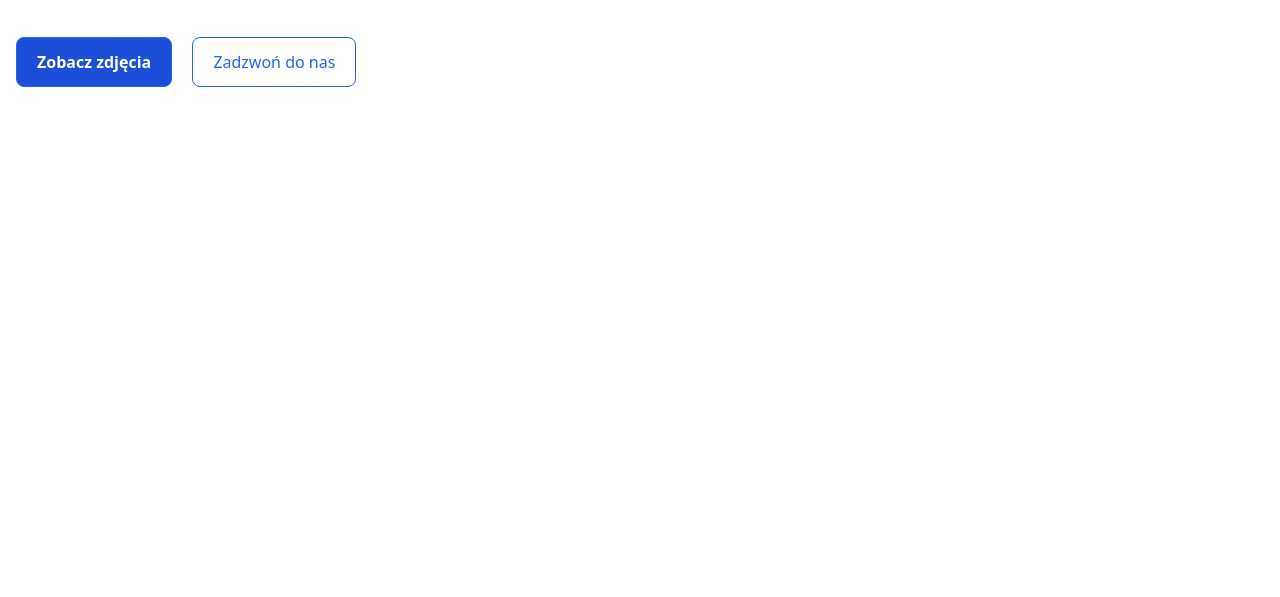
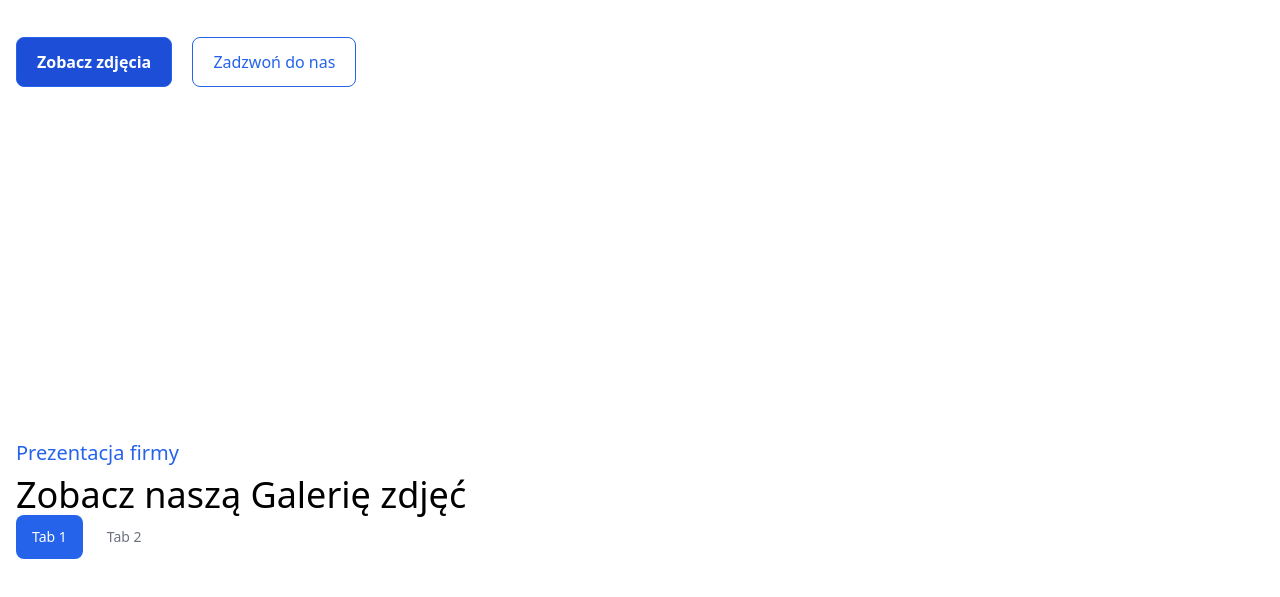
Before and after one commit to tomi0505/adsite_pro_zad_rekrutacyjne, a plain HTML site: page src/index.html in a window 1280 px wide. Shown: the part 399-996 px from the top of the page. Before the commit the page ends 800 px from the top, so only its background shows below. Drawn offline with nearby package versions, Linux system fonts and the light colour scheme.

Commit message:
page works___

```diff
--- a/src/index.html
+++ b/src/index.html
@@ -46,6 +46,21 @@
     </div>
   </header>
 
+  <div class="container mx-auto px-4 py-4 lg:pt-24 lg:pb-64">
+    <h5 class="roboto-condensed mb-2 text-blue-600 text-xl">Prezentacja firmy</h5>
+    <h3 class="text-4xl	bebas-neue-regular">Zobacz naszą Galerię zdjęć</h3>
+
+
+    <ul class="flex flex-wrap text-sm font-medium text-center text-gray-500 dark:text-gray-400">
+      <li class="me-2">
+          <a href="#" class="inline-block px-4 py-3 text-white bg-blue-600 rounded-lg active" aria-current="page">Tab 1</a>
+      </li>
+      <li class="me-2">
+          <a href="#"  class="inline-block px-4 py-3 rounded-lg hover:text-gray-900 hover:bg-gray-100 dark:hover:bg-gray-800 dark:hover:text-white">Tab 2</a>
+      </li>
+    </ul>
+
+  </div>
 
 </body>
 
```
